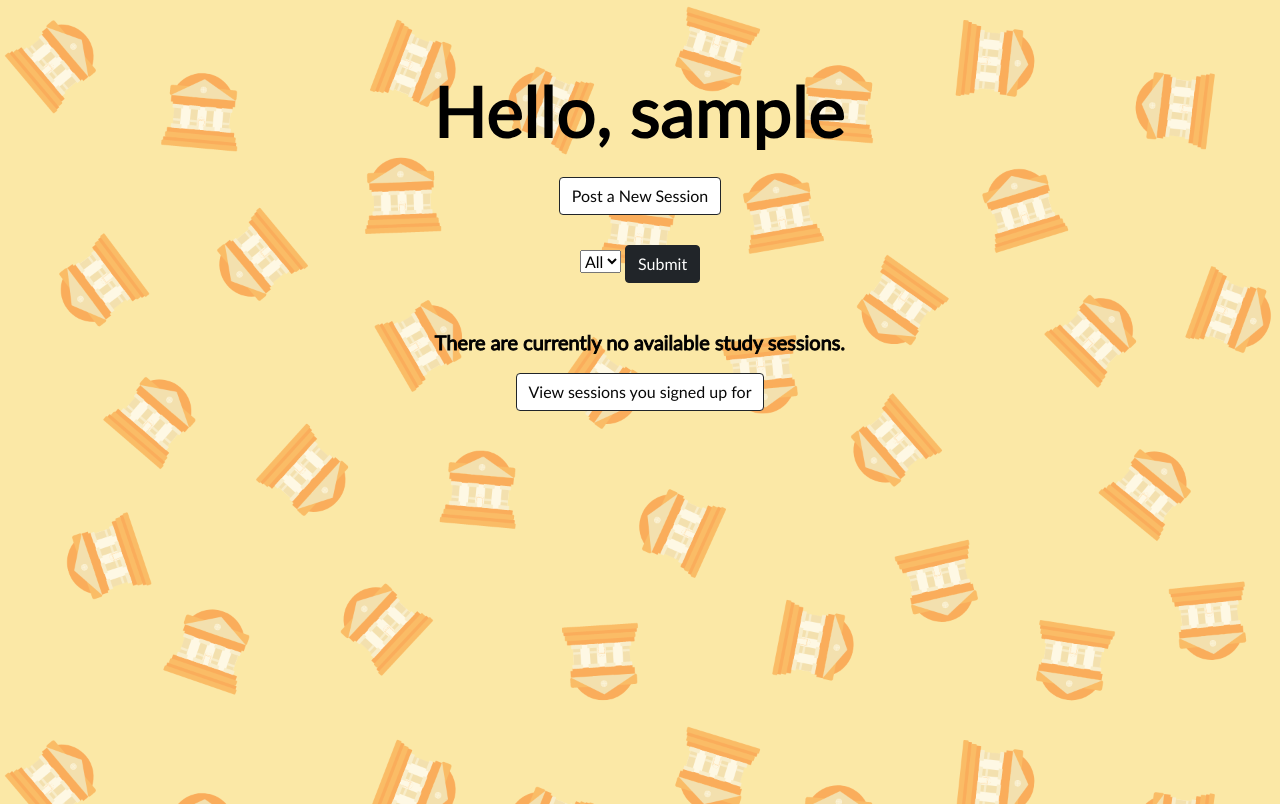
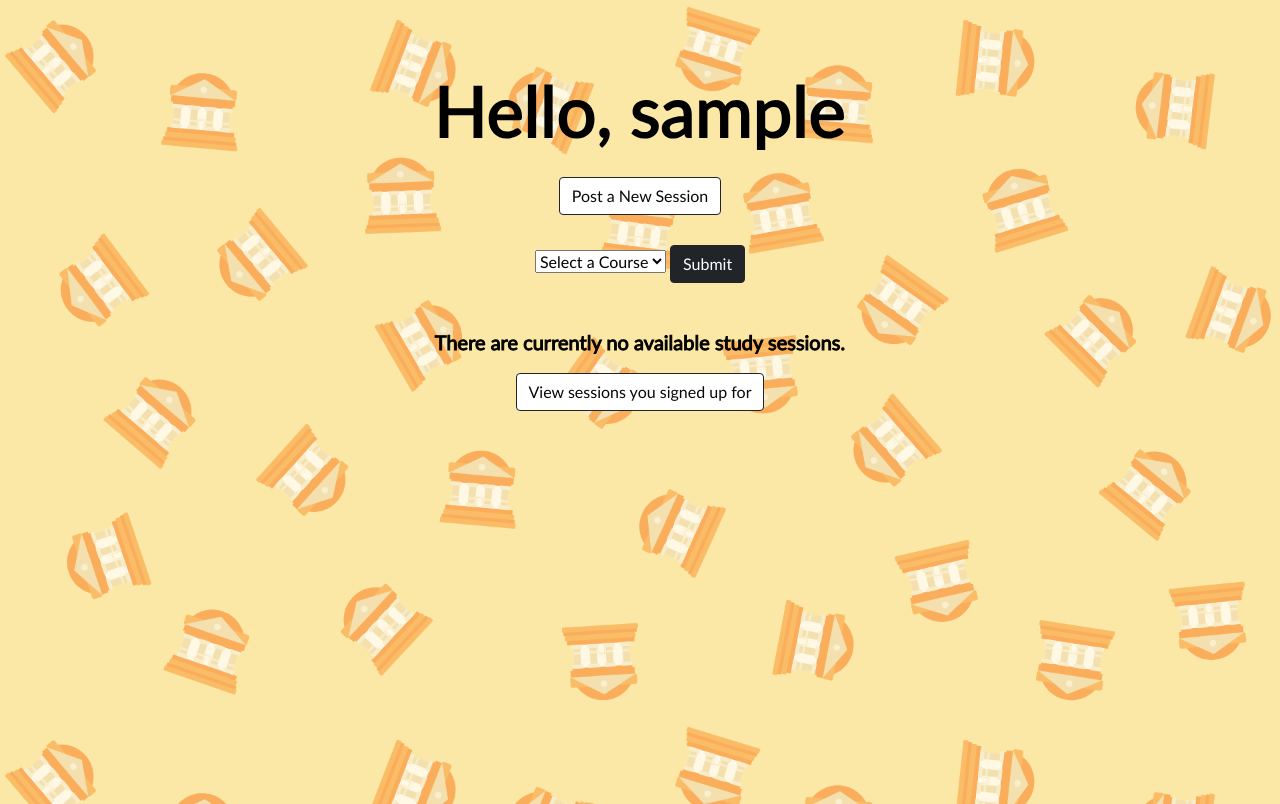
Before and after one commit to uva-cs3240-s22/group-project-b-12, a Django app: page / in a window 1280 px wide. Shown: the part 106-910 px from the top of the page. Run offline with Django 4.2, Linux system fonts and the light colour scheme; the visitor is signed in with stand-in values (Sample User, id 1); some libraries are stand-ins or nearby versions.

Commit message:
make default dropdown value on home page "Select a Course"

```diff
--- a/studybud/templates/studybud/sessions.html
+++ b/studybud/templates/studybud/sessions.html
@@ -76,7 +76,8 @@
         <form role="form" name="selectCourse" method="get" action="{% url 'sessions' %}">
             {% csrf_token %}
             <select id="course" name="course">
-                <option value="all" selected>All</option>
+                <option value="all" selected>Select a Course</option>
+                <option value="all">All</option>
                 {% for course in courses %}
                 <option name="course" value={{course.id}}>{{course.subject}} {{course.catalog_number}}</option>
                 {% endfor %}
--- a/studybud/views.py
+++ b/studybud/views.py
@@ -24,7 +24,7 @@ class sessionListView(LoginRequiredMixin,generic.ListView):
             filter = self.request.GET.get('course', 'all')
             courses = user.profile.courses.all()
 
-            if (filter=='all'):
+            if (filter=='all' or filter=="Select a Course"):
                 sessions = Session.objects.filter(course__in = courses).exclude(attendees=user)
             else:
                 sessions = Session.objects.filter(course=filter).exclude(attendees=user)
```
